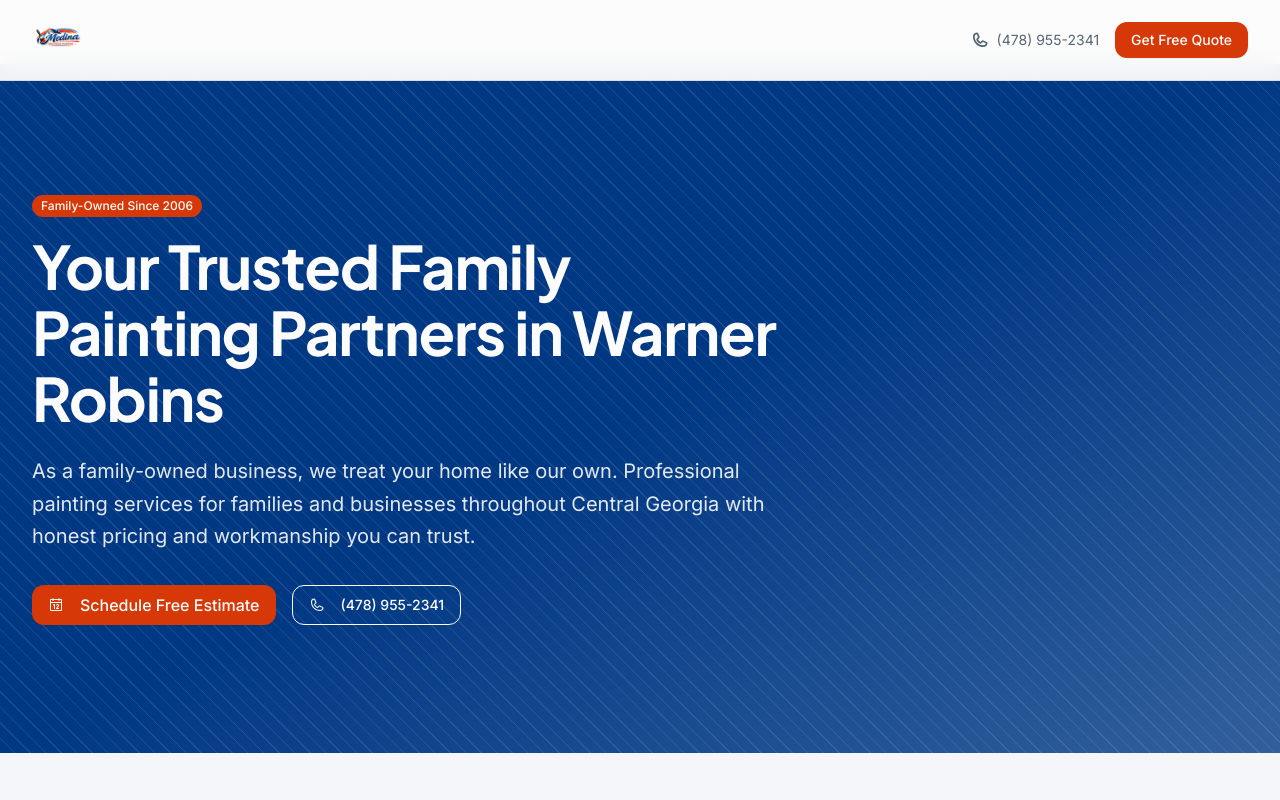
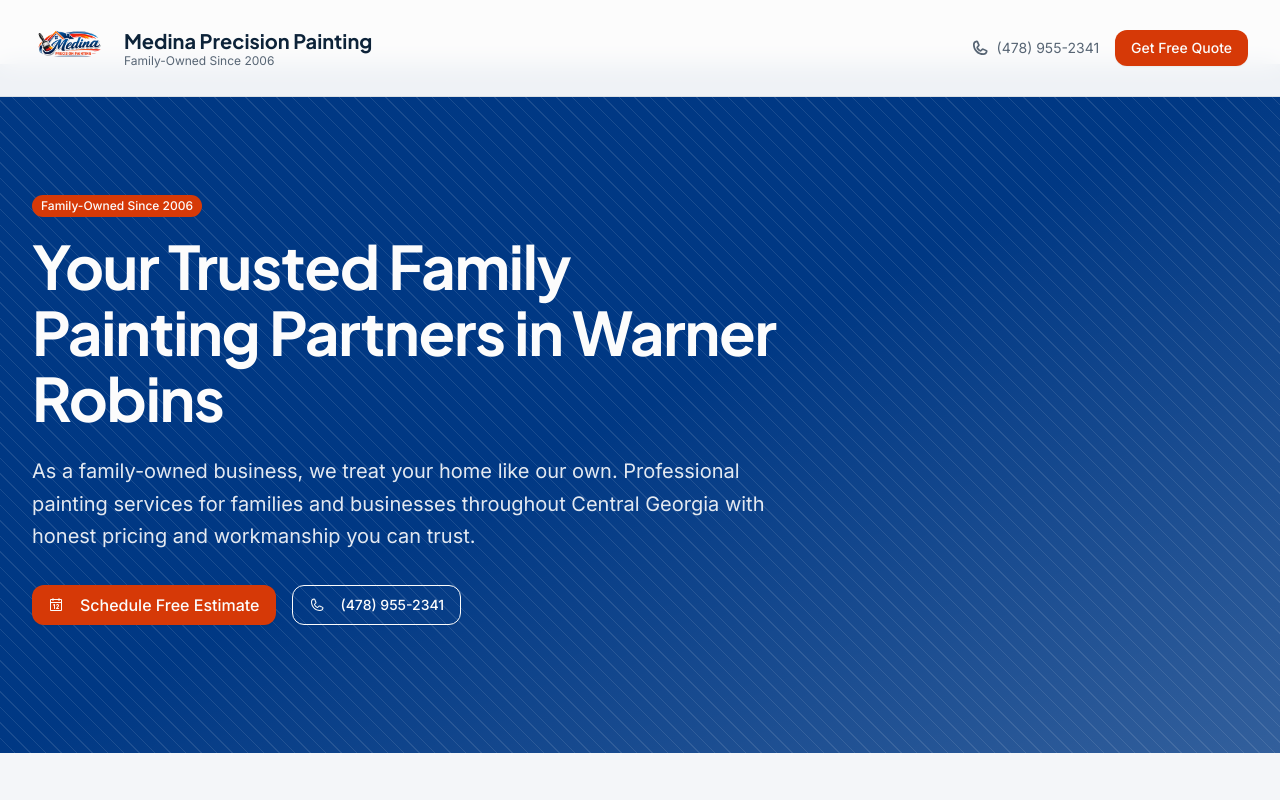
Before and after one commit to alonsotechsolutions/medina-precision-pai, a React (Vite) app: page / in a window 1280 px wide. Shown: the top 800 px of the page. Built offline with nearby package versions, Linux system fonts and the light colour scheme.

Commit message:
Generated by Spark: Make logo larger and find a place to put the name

```diff
--- a/src/App.tsx
+++ b/src/App.tsx
@@ -176,9 +176,13 @@
     <div className="min-h-screen bg-background">
       <header className="fixed top-0 left-0 right-0 z-50 bg-background/95 backdrop-blur-md border-b border-border">
         <div className="max-w-7xl mx-auto px-4 sm:px-6 lg:px-8">
-          <div className="flex items-center justify-between h-20">
-            <div className="flex items-center">
-              <img src={logoImage} alt="Medina Precision Painting" className="h-14 w-auto" />
+          <div className="flex items-center justify-between h-24">
+            <div className="flex items-center gap-3">
+              <img src={logoImage} alt="Medina Precision Painting" className="h-20 w-auto" />
+              <div className="hidden sm:block">
+                <h1 className="text-xl font-bold text-foreground leading-tight">Medina Precision Painting</h1>
+                <p className="text-xs text-muted-foreground">Family-Owned Since 2006</p>
+              </div>
             </div>
             <div className="flex items-center gap-4">
               <a href="tel:4789552341" className="hidden sm:flex items-center gap-2 text-sm text-muted-foreground hover:text-primary transition-colors">
```
